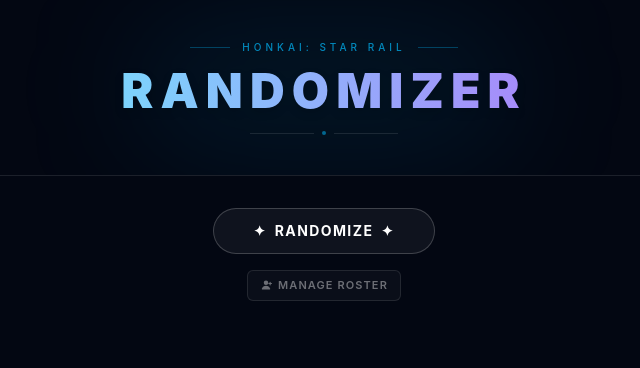
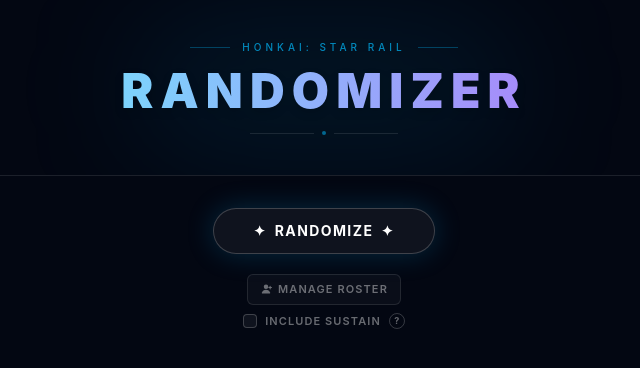
Before and after one commit to Zelkonar/hsr-randomizer, a React (Vite) app: page / in a window 1280 px wide. Shown: the top 368 px of the page, without its empty margins (316-956 px from the left). Built offline with nearby package versions, Linux system fonts and the light colour scheme.

Commit message:
include sustain option

```diff
--- a/src/App.tsx
+++ b/src/App.tsx
@@ -5,7 +5,8 @@ import { OptionsRow } from "./components/OptionsRow";
 import { RandomizeButton } from "./components/RandomizeButton";
 import { TeamView } from "./components/TeamView";
 import { useRoster } from "./hooks/useRoster";
-import { rollAndBuildTeam, applyFilter } from "./lib/randomize";
+import { useOptions } from "./hooks/useOptions";
+import { rollAndBuildTeam, applyFilter, isSustain } from "./lib/randomize";
 import type { Team } from "./types/character";
 
 const styles = {
@@ -18,11 +19,15 @@ function App() {
   const [team, setTeam] = useState<Team | null>(null);
   const roster = useRoster();
   const rosterIds = roster.rosterIds;
+  const options = useOptions();
 
   const handleRandomize = useCallback(() => {
-    const team = rollAndBuildTeam(CHARACTERS, 4, { includeIds: rosterIds });
+    const team = rollAndBuildTeam(CHARACTERS, 4, {
+      includeIds: rosterIds,
+      requireSustain: options.requireSustain,
+    });
     setTeam(team);
-  }, [rosterIds]);
+  }, [rosterIds, options.requireSustain]);
 
   const availableCharacters = useMemo(
     () => applyFilter(CHARACTERS, { includeIds: rosterIds }),
@@ -34,7 +39,16 @@ function App() {
     [availableCharacters]
   );
 
-  const canRandomize = availableCount >= 4;
+  const sustainAvailable = useMemo(
+    () => !options.requireSustain || availableCharacters.some(isSustain),
+    [options.requireSustain, availableCharacters]
+  );
+
+  const disabledReason = availableCount < 4
+    ? "Not enough characters selected"
+    : !sustainAvailable
+      ? "No sustain available"
+      : undefined;
 
   return (
     <div className={styles.page}>
@@ -42,13 +56,15 @@ function App() {
 
       <main className={styles.main}>
         <div className={styles.hero}>
-          <RandomizeButton onRandomize={handleRandomize} disabled={!canRandomize} />
+          <RandomizeButton onRandomize={handleRandomize} disabledReason={disabledReason} />
 
           <OptionsRow
             rosterIds={rosterIds}
             onToggleRoster={roster.toggleRoster}
             onEnableAll={roster.enableAll}
             onDisableAll={roster.disableAll}
+            requireSustain={options.requireSustain}
+            onRequireSustainChange={options.setRequireSustain}
           />
         </div>
 
--- a/src/components/OptionsRow.tsx
+++ b/src/components/OptionsRow.tsx
@@ -1,16 +1,31 @@
 import { useState } from "react";
 import { RosterModal } from "./Roster/RosterModal";
+import { Tooltip } from "./Tooltip";
 
 const styles = {
     row: "flex items-center gap-2",
     button: "flex items-center gap-1.5 rounded-md border border-white/10 bg-white/[0.03] px-3 py-1.5 text-[11px] font-semibold uppercase tracking-widest text-white/40 transition-all duration-150 hover:border-sky-500/40 hover:bg-sky-500/8 hover:text-sky-400/80 active:scale-95",
+    optionsSection: "flex flex-col items-center gap-2 mt-1",
+    optionRow: "flex items-center gap-2",
+    checkboxLabel: "flex items-center gap-2 cursor-pointer select-none group",
+    checkboxText: "text-[11px] font-semibold uppercase tracking-widest text-white/40 transition-colors group-hover:text-white/60",
+    checkboxBox: (checked: boolean) =>
+        `flex h-3.5 w-3.5 items-center justify-center rounded border transition-all duration-150 ${
+            checked
+                ? "border-sky-500/60 bg-sky-500/20 text-sky-300"
+                : "border-white/20 bg-white/5 group-hover:border-white/35"
+        }`,
 };
+
+const SUSTAIN_TOOLTIP = "Guarantees at least one sustain in the team — any Preservation or Abundance character, or Hyacine.";
 
 interface OptionsRowProps {
     rosterIds: number[];
     onToggleRoster: (id: number) => void;
     onEnableAll: (ids: number[]) => void;
     onDisableAll: (ids: number[]) => void;
+    requireSustain: boolean;
+    onRequireSustainChange: (value: boolean) => void;
 }
 
 export function OptionsRow({
@@ -18,11 +33,14 @@ export function OptionsRow({
     onToggleRoster,
     onEnableAll,
     onDisableAll,
+    requireSustain,
+    onRequireSustainChange,
 }: OptionsRowProps) {
     const [rosterOpen, setRosterOpen] = useState(false);
 
     return (
         <>
+            <div className={styles.optionsSection}>
                 <div className={styles.row}>
                     <button onClick={() => setRosterOpen(true)} className={styles.button}>
                         <svg xmlns="http://www.w3.org/2000/svg" viewBox="0 0 16 16" fill="currentColor" className="h-3 w-3">
@@ -31,6 +49,27 @@ export function OptionsRow({
                         </svg>
                         Manage Roster
                     </button>
+                </div>
+
+                <div className={styles.optionRow}>
+                    <label className={styles.checkboxLabel}>
+                        <input
+                            type="checkbox"
+                            className="sr-only"
+                            checked={requireSustain}
+                            onChange={(e) => onRequireSustainChange(e.target.checked)}
+                        />
+                        <span className={styles.checkboxBox(requireSustain)}>
+                            {requireSustain && (
+                                <svg viewBox="0 0 10 10" className="h-2 w-2" fill="none" stroke="currentColor" strokeWidth="1.5" strokeLinecap="round" strokeLinejoin="round">
+                                    <polyline points="1.5,5 4,7.5 8.5,2.5" />
+                                </svg>
+                            )}
+                        </span>
+                        <span className={styles.checkboxText}>Include sustain</span>
+                    </label>
+                    <Tooltip text={SUSTAIN_TOOLTIP} />
+                </div>
             </div>
 
             <RosterModal
--- a/src/components/RandomizeButton.tsx
+++ b/src/components/RandomizeButton.tsx
@@ -1,7 +1,7 @@
 const styles = {
     wrapper: "flex flex-col items-center",
     buttonBase: "group relative inline-flex items-center gap-2 overflow-hidden rounded-full px-10 py-3 font-bold uppercase tracking-widest text-sm transition-all duration-300 bg-white/5 border border-white/20",
-    buttonActive: "hover:border-sky-400/60 hover:bg-sky-500/10 hover:text-sky-300 hover:shadow-lg hover:shadow-sky-500/20 active:border-sky-400/60 active:bg-sky-500/10 active:text-sky-300 active:shadow-lg active:shadow-sky-500/20 active:scale-95",
+    buttonActive: "border-sky-500/50 shadow-[0_0_28px_rgba(14,165,233,0.22)] hover:border-sky-400/60 hover:bg-sky-500/10 hover:text-sky-300 hover:shadow-lg hover:shadow-sky-500/20 active:border-sky-400/60 active:bg-sky-500/10 active:text-sky-300 active:shadow-lg active:shadow-sky-500/20 active:scale-95",
     buttonDisabled: "opacity-50 cursor-not-allowed",
     shimmer: "absolute inset-0 -translate-x-full bg-gradient-to-r from-transparent via-white/5 to-transparent transition-transform duration-700 group-hover:translate-x-full",
     errorText: "mt-2 text-center text-sm text-rose-400",
@@ -9,11 +9,12 @@ const styles = {
 
 export function RandomizeButton({
     onRandomize,
-    disabled,
+    disabledReason,
 }: {
     onRandomize: () => void;
-    disabled: boolean;
+    disabledReason?: string;
 }) {
+    const disabled = !!disabledReason;
     const buttonClass = [
         styles.buttonBase,
         disabled ? styles.buttonDisabled : styles.buttonActive,
@@ -28,10 +29,8 @@ export function RandomizeButton({
                 <span>✦</span>
             </button>
 
-            {disabled && (
-                <p className={styles.errorText}>
-                    Too many characters are blacklisted · add more characters to randomize.
-                </p>
+            {disabledReason && (
+                <p className={styles.errorText}>{disabledReason}</p>
             )}
         </div>
     );
--- /dev/null
+++ b/src/components/Tooltip.tsx
@@ -0,0 +1,53 @@
+import { useState, useRef, useEffect } from "react";
+
+interface TooltipProps {
+    text: string;
+}
+
+export function Tooltip({ text }: TooltipProps) {
+    const [hovering, setHovering] = useState(false);
+    const [pinned, setPinned] = useState(false);
+    const open = hovering || pinned;
+    const ref = useRef<HTMLDivElement>(null);
+
+    // Dismiss pinned state when tapping outside on mobile
+    useEffect(() => {
+        if (!pinned) return;
+        const handler = (e: MouseEvent | TouchEvent) => {
+            if (ref.current && !ref.current.contains(e.target as Node)) {
+                setPinned(false);
+            }
+        };
+        document.addEventListener("mousedown", handler);
+        document.addEventListener("touchstart", handler);
+        return () => {
+            document.removeEventListener("mousedown", handler);
+            document.removeEventListener("touchstart", handler);
+        };
+    }, [pinned]);
+
+    return (
+        <div
+            className="relative flex items-center"
+            ref={ref}
+            onMouseEnter={() => setHovering(true)}
+            onMouseLeave={() => setHovering(false)}
+        >
+            <button
+                type="button"
+                onClick={() => setPinned((v) => !v)}
+                className="flex h-4 w-4 items-center justify-center rounded-full border border-white/20 text-[9px] font-bold text-white/40 hover:border-white/40 hover:text-white/60 transition-colors leading-none"
+                aria-label="More info"
+            >
+                ?
+            </button>
+
+            {open && (
+                <div className="absolute bottom-full left-1/2 -translate-x-1/2 mb-2 w-56 rounded-lg border border-white/10 bg-gray-800 px-3 py-2 text-[11px] text-white/70 shadow-xl z-50">
+                    <div className="absolute top-full left-1/2 -translate-x-1/2 border-4 border-transparent border-t-gray-800" />
+                    {text}
+                </div>
+            )}
+        </div>
+    );
+}
--- /dev/null
+++ b/src/hooks/useOptions.ts
@@ -0,0 +1,35 @@
+import { useState, useCallback } from "react";
+
+const OPTIONS_KEY = "hsr-randomizer:options";
+
+interface Options {
+    requireSustain: boolean;
+}
+
+function loadOptions(): Options {
+    try {
+        const raw = localStorage.getItem(OPTIONS_KEY);
+        if (raw) return { requireSustain: false, ...JSON.parse(raw) };
+    } catch {
+        // fall through
+    }
+    return { requireSustain: false };
+}
+
+function saveOptions(opts: Options) {
+    localStorage.setItem(OPTIONS_KEY, JSON.stringify(opts));
+}
+
+export function useOptions() {
+    const [options, setOptions] = useState<Options>(() => loadOptions());
+
+    const setRequireSustain = useCallback((value: boolean) => {
+        setOptions((prev) => {
+            const next = { ...prev, requireSustain: value };
+            saveOptions(next);
+            return next;
+        });
+    }, []);
+
+    return { ...options, setRequireSustain };
+}
--- a/src/lib/randomize.ts
+++ b/src/lib/randomize.ts
@@ -1,7 +1,14 @@
-import type { Character, CharacterFilter, Team } from "../types/character";
+import type { Character, CharacterFilter, Path, Team } from "../types/character";
 
 function randomPick<T>(arr: T[]): T {
   return arr[Math.floor(Math.random() * arr.length)];
+}
+
+const SUSTAIN_PATHS = new Set<Path>(["Preservation", "Abundance"]);
+const SUSTAIN_IDS = new Set([1409]); // Hyacine
+
+export function isSustain(c: Character): boolean {
+  return SUSTAIN_PATHS.has(c.path) || SUSTAIN_IDS.has(c.id);
 }
 
 export function applyFilter(
@@ -27,6 +34,10 @@ export class NotEnoughCharactersError extends Error {
   }
 }
 
+function removeFromPool(pool: Character[], pick: Character): Character[] {
+  return pool.filter((c) => c.id !== pick.id && c.name !== pick.name);
+}
+
 export function rollTeam(
   pool: Character[],
   size: TeamSize = 4,
@@ -40,12 +51,22 @@ export function rollTeam(
 
   const team: Character[] = [];
 
-  for (let i = 0; i < size; i++) {
-    const pick = randomPick(remaining);
-    team.push(pick);
-
-    // remove picked character as well as any variants
-    remaining = remaining.filter((c) => c.id !== pick.id && c.name !== pick.name);
+  if (filter.requireSustain) {
+    for (let i = 0; i < size - 1; i++) {
+      const pick = randomPick(remaining);
+      team.push(pick);
+      remaining = removeFromPool(remaining, pick);
+    }
+    const lastPool = !team.some(isSustain) && remaining.some(isSustain)
+      ? remaining.filter(isSustain)
+      : remaining;
+    team.push(randomPick(lastPool));
+  } else {
+    while (team.length < size) {
+      const pick = randomPick(remaining);
+      team.push(pick);
+      remaining = removeFromPool(remaining, pick);
+    }
   }
 
   return team;
--- a/src/types/character.ts
+++ b/src/types/character.ts
@@ -34,4 +34,5 @@ export interface CharacterFilter {
   paths?: Path[];
   rarities?: Rarity[];
   includeIds?: number[];
+  requireSustain?: boolean;
 }
```
Lines whose indentation alone changed are shown as unchanged.
